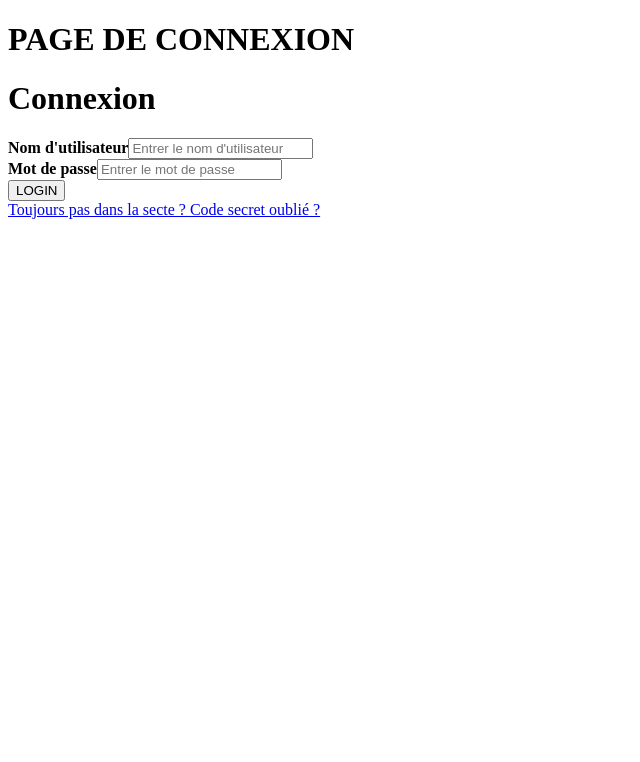
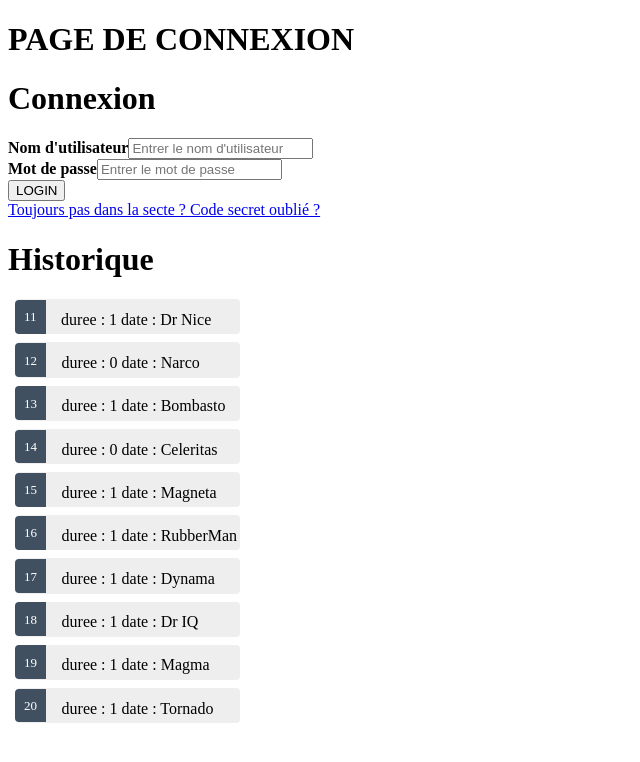
Before and after one commit to fikretkurklu/nuitinfo2020-front, an Angular app in the folder nuit-info-surfapp/: page / in a window 1280 px wide. Shown: the top 762 px of the page, without its empty margins (0-640 px from the left). Built offline with nearby package versions, Linux system fonts and the light colour scheme.

Commit message:
page historique

```diff
--- a/nuit-info-surfapp/angular.json
+++ b/nuit-info-surfapp/angular.json
@@ -124,5 +124,8 @@
       }
     }
   },
-  "defaultProject": "nuit-info-surfapp"
+  "defaultProject": "nuit-info-surfapp",
+  "cli": {
+    "analytics": "90667504-99ba-42e5-8f83-8dfdc510b738"
+  }
 }
--- a/nuit-info-surfapp/src/app/app.component.html
+++ b/nuit-info-surfapp/src/app/app.component.html
@@ -1,2 +1,3 @@
 <h1> PAGE DE CONNEXION </h1>
 <app-page-connexion></app-page-connexion>
+<app-infopage></app-infopage>
--- /dev/null
+++ b/nuit-info-surfapp/src/app/infopage/infopage.component.css
@@ -0,0 +1,43 @@
+.sessions {
+    margin: 0 0 2em 0;
+    list-style-type: none;
+    padding: 0;
+    width: 15em;
+  }
+  .sessions li {
+    cursor: pointer;
+    position: relative;
+    left: 0;
+    background-color: #EEE;
+    margin: .5em;
+    padding: .3em 0;
+    height: 1.6em;
+    border-radius: 4px;
+  }
+  .sessions li:hover {
+    color: #607D8B;
+    background-color: #DDD;
+    left: .1em;
+  }
+  .sessions li.selected {
+    background-color: #CFD8DC;
+    color: white;
+  }
+  .sessions li.selected:hover {
+    background-color: #BBD8DC;
+    color: white;
+  }
+  .sessions .badge {
+    display: inline-block;
+    font-size: small;
+    color: white;
+    padding: 0.8em 0.7em 0 0.7em;
+    background-color:#405061;
+    line-height: 1em;
+    position: relative;
+    left: -1px;
+    top: -4px;
+    height: 1.8em;
+    margin-right: .8em;
+    border-radius: 4px 0 0 4px;
+  }
--- /dev/null
+++ b/nuit-info-surfapp/src/app/infopage/infopage.component.html
@@ -0,0 +1,34 @@
+<h1> Historique </h1>
+
+
+<ul class=sessions >
+	<li *ngFor="let session of sessions" (click)="onSelect(session)">
+		<span class = badge>{{session.id}}</span> <span> duree : {{session.duree}} date : {{session.date}}</span>
+	</li>
+</ul>
+
+<div *ngIf="selectedsession">
+
+    <h2>{{selectedsession.lieu | uppercase}} Details</h2>
+    <div><span>id: </span>{{selectedsession.id}}</div>
+    <div>
+      <label>lieu :
+        <input [(ngModel)]="selectedsession.lieu" placeholder="lieu"/>
+      </label>
+    </div>
+    <div><span>météo : </span>
+            <div *ngIf="selectedsession.meteo;then contenu_bon else contenu_pas_bon">Le contenu saisi ici sera ignoré.</div>
+                <ng-template #contenu_bon>
+                    <svg width="1em" height="1em" viewBox="0 0 16 16" class="bi bi-sun" fill="currentColor" xmlns="http://www.w3.org/2000/svg">
+                        <path d="M3.5 8a4.5 4.5 0 1 1 9 0 4.5 4.5 0 0 1-9 0z"/>
+                        <path fill-rule="evenodd" d="M8.202.28a.25.25 0 0 0-.404 0l-.91 1.255a.25.25 0 0 1-.334.067L5.232.79a.25.25 0 0 0-.374.155l-.36 1.508a.25.25 0 0 1-.282.19l-1.532-.245a.25.25 0 0 0-.286.286l.244 1.532a.25.25 0 0 1-.189.282l-1.509.36a.25.25 0 0 0-.154.374l.812 1.322a.25.25 0 0 1-.067.333l-1.256.91a.25.25 0 0 0 0 .405l1.256.91a.25.25 0 0 1 .067.334L.79 10.768a.25.25 0 0 0 .154.374l1.51.36a.25.25 0 0 1 .188.282l-.244 1.532a.25.25 0 0 0 .286.286l1.532-.244a.25.25 0 0 1 .282.189l.36 1.508a.25.25 0 0 0 .374.155l1.322-.812a.25.25 0 0 1 .333.067l.91 1.256a.25.25 0 0 0 .405 0l.91-1.256a.25.25 0 0 1 .334-.067l1.322.812a.25.25 0 0 0 .374-.155l.36-1.508a.25.25 0 0 1 .282-.19l1.532.245a.25.25 0 0 0 .286-.286l-.244-1.532a.25.25 0 0 1 .189-.282l1.508-.36a.25.25 0 0 0 .155-.374l-.812-1.322a.25.25 0 0 1 .067-.333l1.256-.91a.25.25 0 0 0 0-.405l-1.256-.91a.25.25 0 0 1-.067-.334l.812-1.322a.25.25 0 0 0-.155-.374l-1.508-.36a.25.25 0 0 1-.19-.282l.245-1.532a.25.25 0 0 0-.286-.286l-1.532.244a.25.25 0 0 1-.282-.189l-.36-1.508a.25.25 0 0 0-.374-.155l-1.322.812a.25.25 0 0 1-.333-.067L8.203.28zM8 2.5a5.5 5.5 0 1 0 0 11 5.5 5.5 0 0 0 0-11z"/>
+                    </svg>
+                </ng-template>
+                <ng-template #contenu_pas_bon>
+                    <svg width="1em" height="1em" viewBox="0 0 16 16" class="bi bi-cloud-fill" fill="currentColor" xmlns="http://www.w3.org/2000/svg">
+                        <path fill-rule="evenodd" d="M4.406 3.342A5.53 5.53 0 0 1 8 2c2.69 0 4.923 2 5.166 4.579C14.758 6.804 16 8.137 16 9.773 16 11.569 14.502 13 12.687 13H3.781C1.708 13 0 11.366 0 9.318c0-1.763 1.266-3.223 2.942-3.593.143-.863.698-1.723 1.464-2.383z"/>
+                    </svg>
+                </ng-template>
+         </div>
+
+  </div>
--- /dev/null
+++ b/nuit-info-surfapp/src/app/infopage/infopage.component.ts
@@ -0,0 +1,24 @@
+import { Component, OnInit } from '@angular/core';
+import { Sessions } from '../mock-session';
+import { Session } from '../session';
+
+@Component({
+  selector: 'app-infopage',
+  templateUrl: './infopage.component.html',
+  styleUrls: ['./infopage.component.css']
+})
+
+export class InfopageComponent implements OnInit {
+
+  sessions = Sessions;
+  selectedsession: Session | undefined;
+
+  constructor() { }
+
+  ngOnInit(): void {
+  }
+
+  onSelect(session: Session): void {
+    this.selectedsession = session;
+  }
+}
--- /dev/null
+++ b/nuit-info-surfapp/src/app/mock-session.ts
@@ -0,0 +1,14 @@
+import { Session } from './session';
+
+export const Sessions: Session[] = [
+  { id: 11, date: 'Dr Nice', duree : 1 , lieu :'Santa Monica', meteo : 1},
+  { id: 12, date: 'Narco',  duree : 0, lieu :'Santa Monica', meteo : 0 },
+  { id: 13, date: 'Bombasto',  duree : 1, lieu :'Santa Monica', meteo : 1 },
+  { id: 14, date: 'Celeritas',  duree : 0, lieu :'Santa Monica', meteo : 0 },
+  { id: 15, date: 'Magneta',  duree : 1, lieu :'Santa Monica', meteo : 1 },
+  { id: 16, date: 'RubberMan',  duree : 1, lieu :'Santa Monica', meteo : 0 },
+  { id: 17, date: 'Dynama',  duree : 1, lieu :'Santa Monica', meteo : 1 },
+  { id: 18, date: 'Dr IQ',  duree : 1, lieu :'Santa Monica', meteo : 0 },
+  { id: 19, date: 'Magma',  duree : 1, lieu :'Santa Monica', meteo : 1 },
+  { id: 20, date: 'Tornado',  duree : 1, lieu :'Santa Monica', meteo : 0 }
+];
--- /dev/null
+++ b/nuit-info-surfapp/src/app/session.ts
@@ -0,0 +1,7 @@
+export interface Session {
+    id : number;
+    date: string;
+    duree : number;
+    lieu : string;
+    meteo : number
+}
```
Also changed, not shown: nuit-info-surfapp/src/app/app.module.ts (+6 -2 lines), 1 other file (tests, documents, lock files or other folders).
